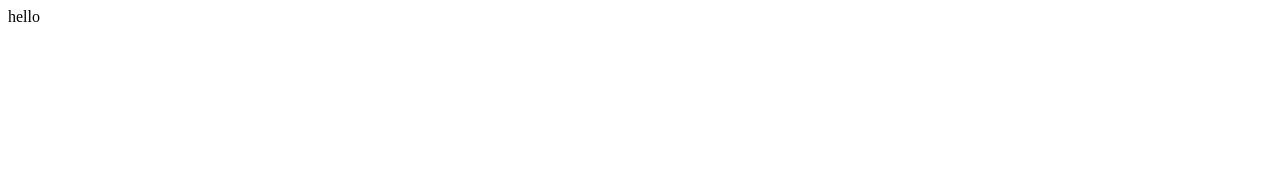
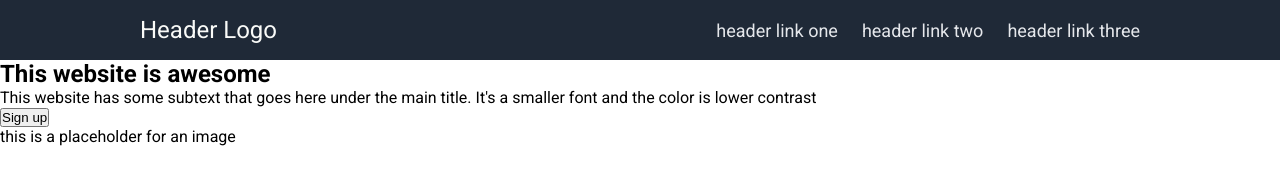
Before and after one commit to Daik102/landing-page, a plain HTML site: page index.html in a window 1280 px wide. Drawn offline with Linux system fonts and the light colour scheme.

Commit message:
Add header

```diff
--- a/index.html
+++ b/index.html
@@ -7,6 +7,33 @@
   <title>Landing Page</title>
 </head>
 <body>
-  hello
+  <header class="header">
+    <div class="inner">
+      <div class="logo">Header Logo</div>
+      <ul>
+        <li>
+          <a href="#">header link one</a>
+        </li>
+        <li>
+          <a href="#">header link two</a>
+        </li>
+        <li>
+          <a href="#">header link three</a>
+        </li>
+      </ul>
+    </div>
+  </header>
+  <section class="hero">
+    <div class="inner">
+      <div class="description">
+        <h1>This website is awesome</h1>
+        <p>This website has some subtext that goes here under the main title. It's a smaller font and the color is lower contrast</p>
+        <button>Sign up</button>
+      </div>
+      <div class="img">
+        this is a placeholder for an image
+      </div>
+    </div>
+  </section>
 </body>
 </html>
--- a/style.css
+++ b/style.css
@@ -0,0 +1,43 @@
+@import url('https://fonts.googleapis.com/css2?family=Roboto:ital,wght@0,100..900;1,100..900&display=swap');
+
+* {
+  padding: 0;
+  margin: 0;
+  box-sizing: border-box;
+}
+
+body {
+  font-family: Roboto, Arial, sans-serif;
+}
+
+.header {
+
+  background-color: #1f2937;
+
+}
+
+.header .inner {
+  max-width: 1000px;
+  margin: 0 auto;
+  display: flex;
+  justify-content: space-between;
+  align-items: center;
+  height: 60px;
+}
+
+.header .logo {
+  font-size: 24px;
+  color: #f9faf8;
+}
+
+.header ul {
+  display: flex;
+  gap: 24px;
+  list-style-type: none;
+}
+
+.header a {
+  font-size: 18px;
+  color: #e5e7eb;
+  text-decoration: none;
+}
```
